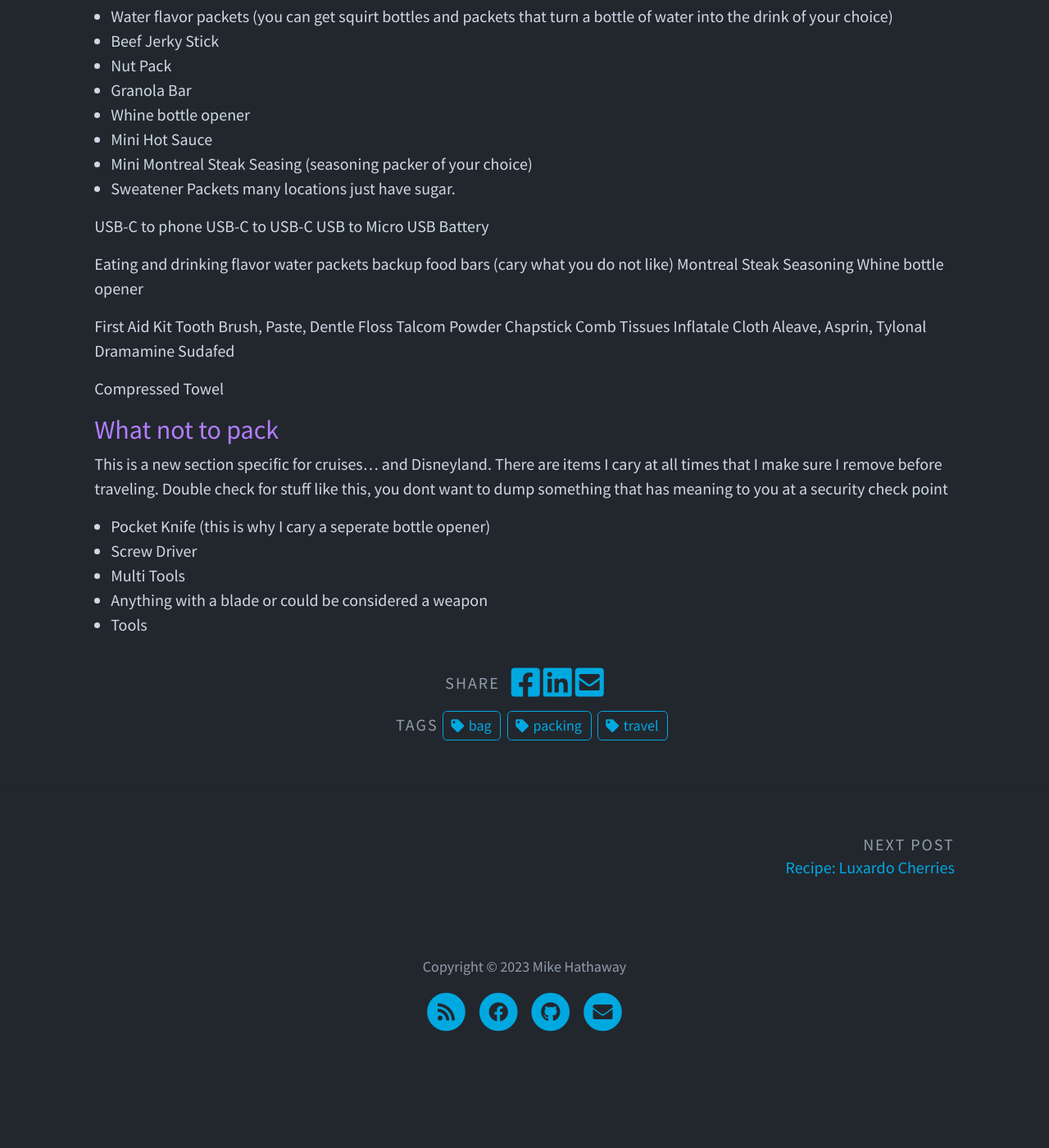
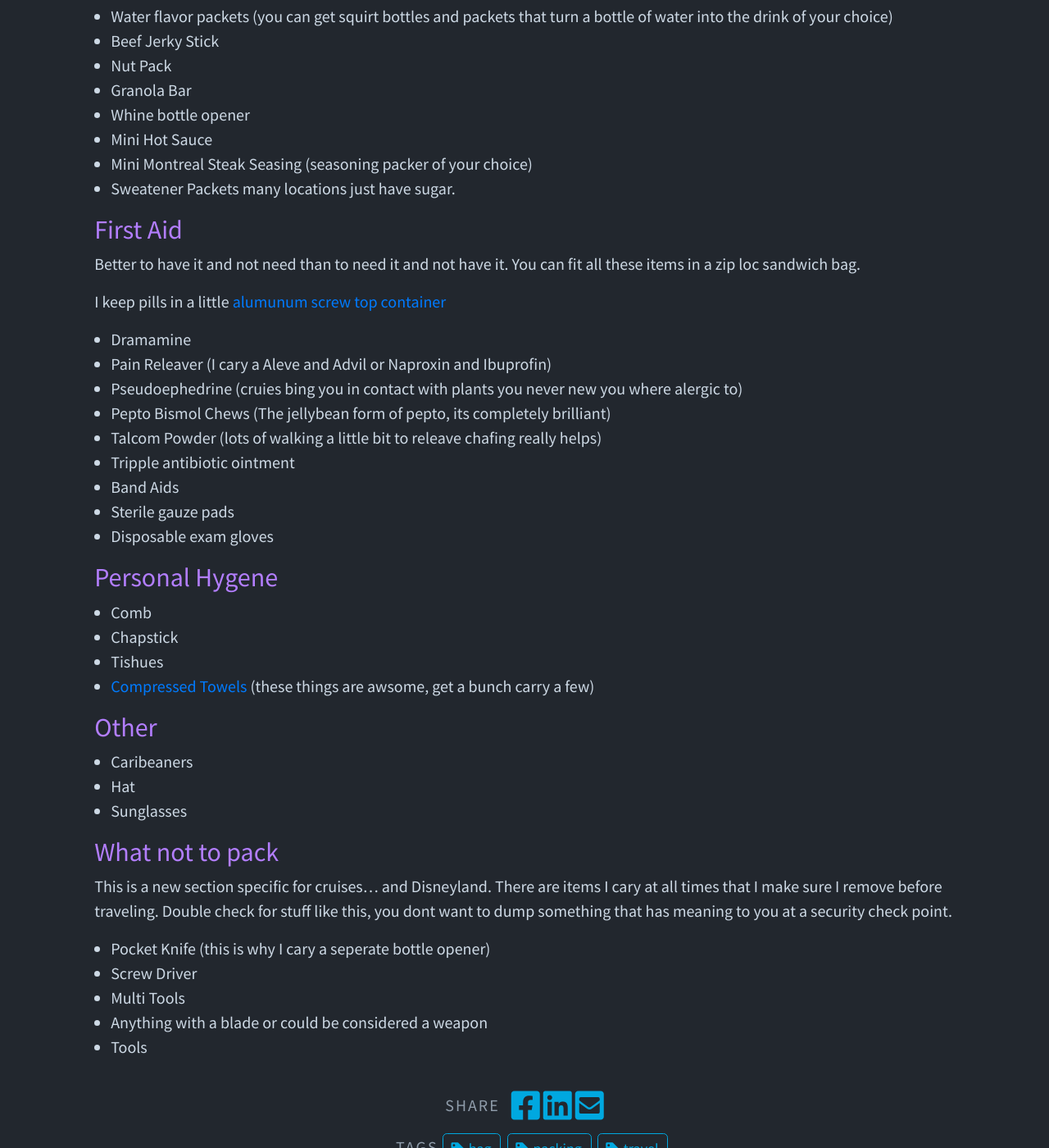
Before and after one commit to mjh2901/mikehathaway.com, a Jekyll site: the page built from _posts/2023-09-09-cruise-day-bag.md, in a window 1280 px wide and 1400 px high, scrolled down 2652 px. Shown: the whole window at 82% size. Built offline with Jekyll 4.4.1, drawn with Linux system fonts in a browser that asks for light colours; before the commit the page ends 3948 px from its top, so only the background shows below that.

Commit message:
Update 2023-09-09-cruise-day-bag.md

```diff
--- a/_posts/2023-09-09-cruise-day-bag.md
+++ b/_posts/2023-09-09-cruise-day-bag.md
@@ -59,34 +59,34 @@ When on ship you need nothing, but its nice to have somthing just in case on tho
 - Sweatener Packets many locations just have sugar.
 
 
+## First Aid
+Better to have it and not need than to need it and not have it.  You can fit all these items in a zip loc sandwich bag.
 
-USB-C to phone
-USB-C to USB-C
-USB to Micro USB
-Battery
+I keep pills in a little [alumunum screw top container](https://www.amazon.com/Hulless-Aluminum-Refillable-Containers-Container/dp/B072MC3K86/ref=sr_1_2?crid=3JUWN1483R5KW&keywords=small+aluminum+tins+with+screw+lids&qid=1694406204&sprefix=small+aluminum+tins+with+screw+lids%2Caps%2C152&sr=8-2)
+- Dramamine
+- Pain Releaver (I cary a Aleve and Advil or Naproxin and Ibuprofin)
+- Pseudoephedrine (cruies bing you in contact with plants you never new you where alergic to)
+- Pepto Bismol Chews (The jellybean form of pepto, its completely brilliant)
+- Talcom Powder (lots of walking a little bit to releave chafing really helps)
+- Tripple antibiotic ointment
+- Band Aids
+- Sterile gauze pads
+- Disposable exam gloves
 
-Eating and drinking
-flavor water packets
-backup food bars (cary what you do not like)
-Montreal Steak Seasoning
-Whine bottle opener
+## Personal Hygene
+- Comb
+- Chapstick
+- Tishues
+- [Compressed Towels](https://www.amazon.com/gp/product/B0741519LR/ref=ppx_yo_dt_b_asin_title_o00_s00?ie=UTF8&th=1) (these things are awsome, get a bunch carry a few)
+
+## Other
+- Caribeaners
+- Hat
+- Sunglasses
 
 
-
-First Aid Kit
-Tooth Brush, Paste, Dentle Floss
-Talcom Powder
-Chapstick
-Comb
-Tissues
-Inflatale Cloth
-Aleave, Asprin, Tylonal
-Dramamine
-Sudafed
-
-Compressed Towel
 ## What not to pack
-This is a new section specific for cruises... and Disneyland.  There are items I cary at all times that I make sure I remove before traveling.  Double check for stuff like this, you dont want to dump something that has meaning to you at a security check point
+This is a new section specific for cruises... and Disneyland.  There are items I cary at all times that I make sure I remove before traveling.  Double check for stuff like this, you dont want to dump something that has meaning to you at a security check point.
 
 - Pocket Knife (this is why I cary a seperate bottle opener)
 - Screw Driver
```
